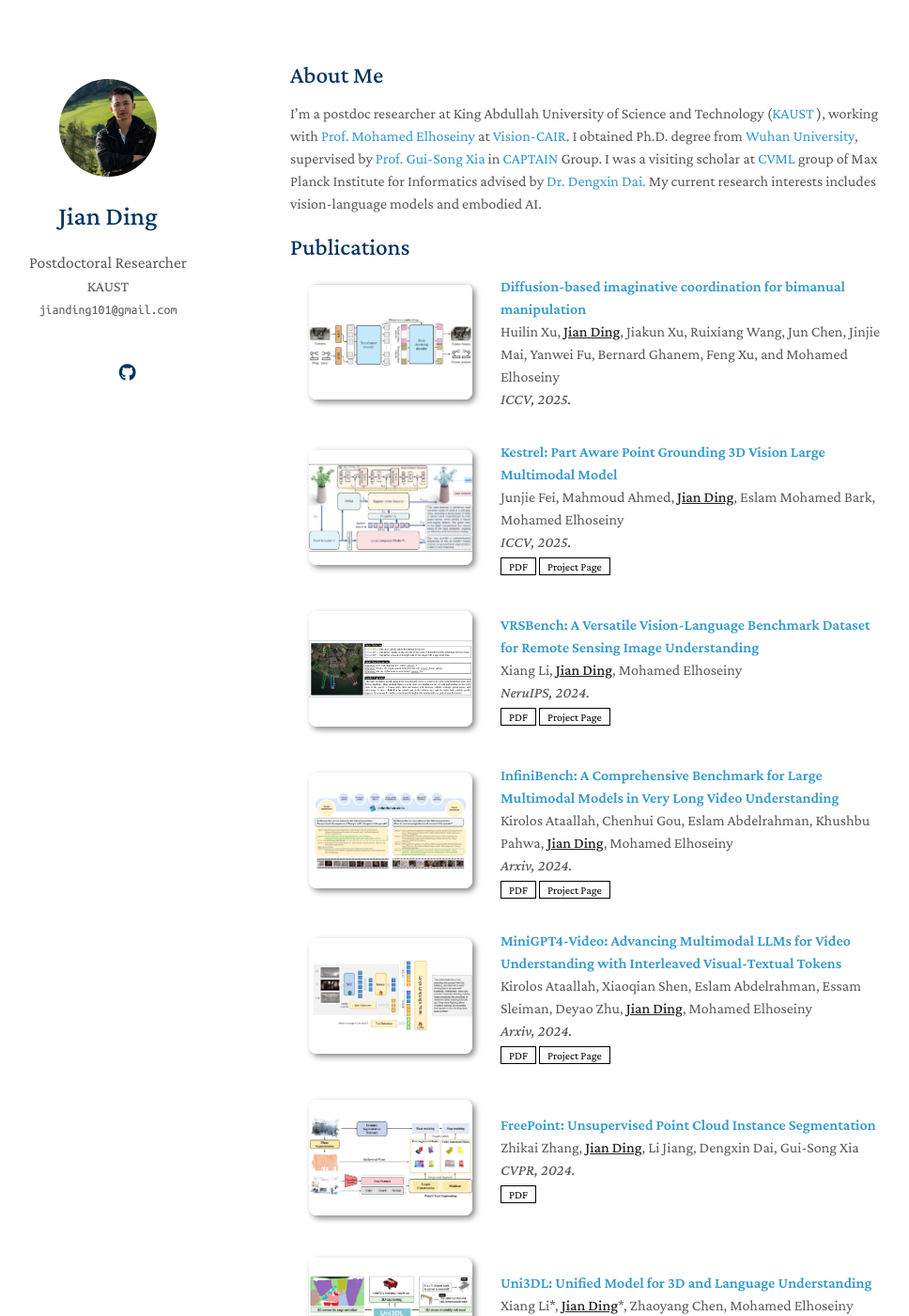
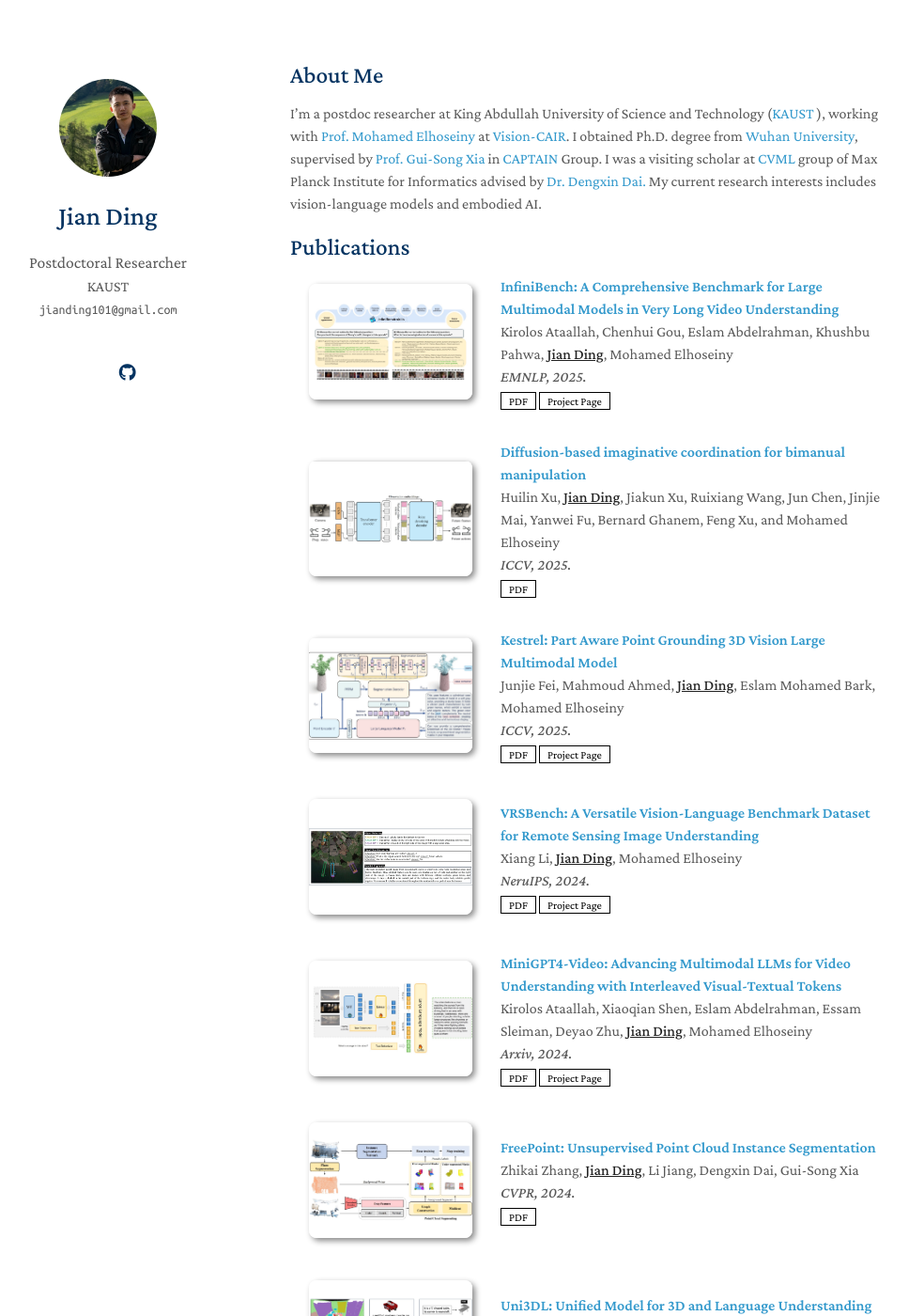
Before and after one commit to dingjiansw101/dingjiansw101.github.io, a Jekyll site: the page built from index.md, in a window 1280 px wide and 1400 px high. Shown: the whole window at 94% size, without its empty margins (161-1129 px from the left). Built offline with Jekyll 4.4.1, drawn with Linux system fonts in a browser that asks for light colours; a style sheet for code colours, icons or effects is not loaded; our own code applies the rules of GitHub Pages for plain Markdown files; some of the changed lines change nothing that is shown.

Commit message:
update publications

```diff
--- a/_data/publications.yml
+++ b/_data/publications.yml
@@ -1,7 +1,14 @@
 main:
+  - title: "InfiniBench: A Comprehensive Benchmark for Large Multimodal Models in Very Long Video Understanding"
+    authors: Kirolos Ataallah, Chenhui Gou, Eslam Abdelrahman, Khushbu Pahwa, <strong><u>Jian Ding</u></strong>, Mohamed Elhoseiny
+    conference: EMNLP, 2025.
+    pdf: https://arxiv.org/abs/2406.19875
+    page: https://vision-cair.github.io/InfiniBench/
+    image: ./assets/img/paper_InfiniBench.jpg
 
   - title: "Diffusion-based imaginative coordination for bimanual manipulation"
     authors: Huilin Xu, <strong><u>Jian Ding</u></strong>, Jiakun Xu, Ruixiang Wang, Jun Chen, Jinjie Mai, Yanwei Fu, Bernard Ghanem, Feng Xu, and Mohamed Elhoseiny
+    pdf: https://arxiv.org/abs/2507.11296
     conference: ICCV, 2025.
     image: ./assets/img/videoprediction.png
 
@@ -18,13 +25,6 @@
     pdf: https://arxiv.org/abs/2406.12384
     page: https://vrsbench.github.io/
     image: ./assets/img/vsbench.png
-
-  - title: "InfiniBench: A Comprehensive Benchmark for Large Multimodal Models in Very Long Video Understanding"
-    authors: Kirolos Ataallah, Chenhui Gou, Eslam Abdelrahman, Khushbu Pahwa, <strong><u>Jian Ding</u></strong>, Mohamed Elhoseiny
-    conference: Arxiv, 2024.
-    pdf: https://arxiv.org/abs/2406.19875
-    page: https://vision-cair.github.io/InfiniBench/
-    image: ./assets/img/paper_InfiniBench.jpg
 
   - title: "MiniGPT4-Video: Advancing Multimodal LLMs for Video Understanding with Interleaved Visual-Textual Tokens"
     authors: Kirolos Ataallah, Xiaoqian Shen, Eslam Abdelrahman, Essam Sleiman, Deyao Zhu, <strong><u>Jian Ding</u></strong>, Mohamed Elhoseiny
```
